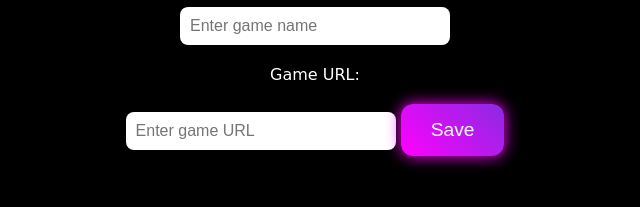
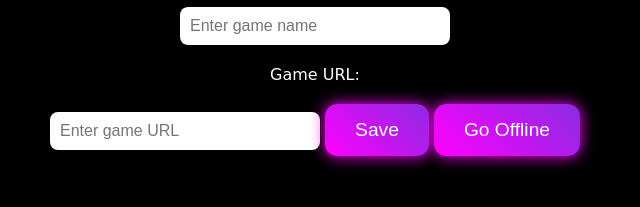
Before and after one commit to Aragasu/join, a plain HTML site: page admin.html in a window 1280 px wide. Shown: the part 371-578 px from the top of the page, without its empty margins (325-965 px from the left). Drawn offline with Linux system fonts and the light colour scheme; a web font is replaced by a local one.

Commit message:
Add 'Go Offline' button to admin panel

```diff
--- a/admin.html
+++ b/admin.html
@@ -12,6 +12,7 @@
 <body>
     <div class="container">
         <h1>Admin Panel</h1>
+
         <label for="game-name-input">Game Name:</label>
         <input type="text" id="game-name-input" placeholder="Enter game name">
 
@@ -19,6 +20,7 @@
         <input type="url" id="game-url-input" placeholder="Enter game URL">
 
         <button id="save-btn">Save</button>
+        <button id="offline-btn">Go Offline</button>
     </div>
 </body>
 </html>
```
